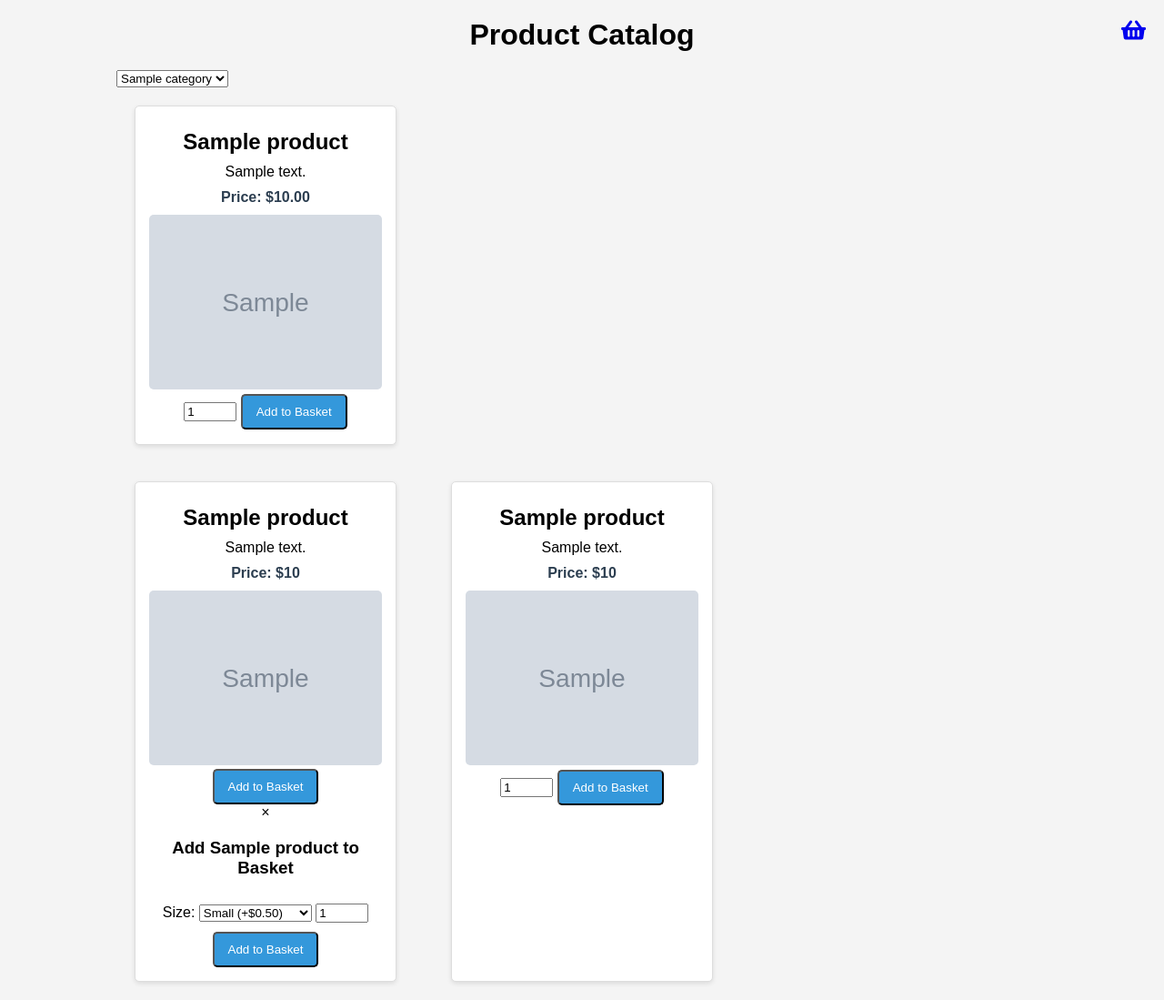
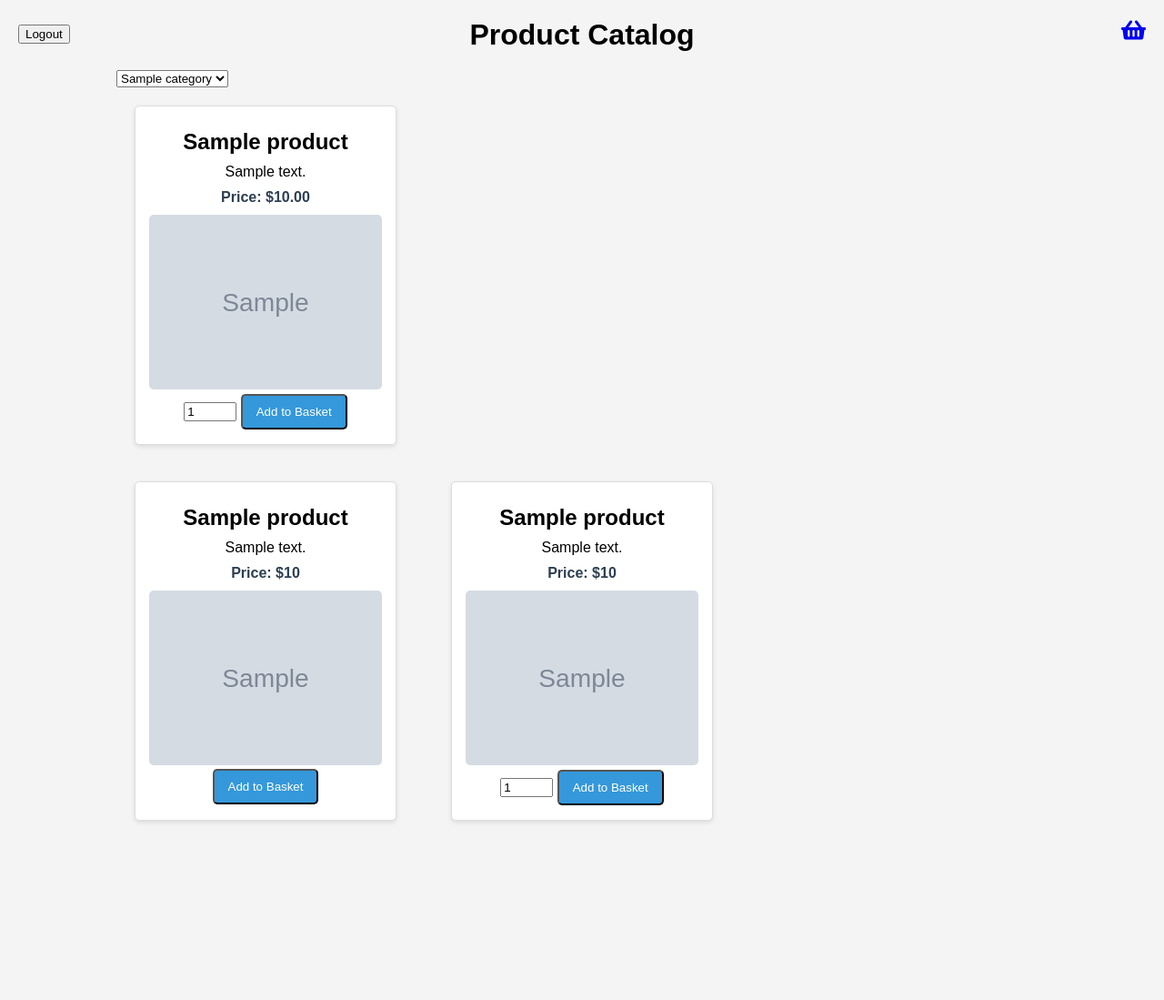
Before and after one commit to JonasPHenriksen/GTG-online-cafe-shop, a Django app: template products/templates/products/product_list.html in a window 1280 px wide. Shown: the whole page at 91% size. After the commit the page ends 904 px from the top, so only its background shows below. Run offline with Django 5.2, Linux system fonts and the light colour scheme; tables that the repository leaves empty hold one stand-in row (values such as "Sample post"); the template is opened without the code that fills it: values that come from a table or form of the project are taken from there, most other values are stand-ins (such as "Sample title", 1, 10 or a date in 2020); grey boxes marked "Sample" are stand-in pictures.

Commit message:
Fix drink size popup and add logout button on product list

```diff
--- a/products/templates/products/product_list.html
+++ b/products/templates/products/product_list.html
@@ -71,6 +71,34 @@
             width: 50px;
             margin: 10px 0;
         }
+        .popup {
+        display: none;
+        position: fixed;
+        z-index: 1000;
+        left: 0;
+        top: 0;
+        width: 100%;
+        height: 100%;
+        overflow: auto;
+        background-color: rgba(0,0,0,0.4);
+        }
+
+        .popup-content {
+        background-color: #fff;
+        margin: 10% auto;
+        padding: 20px;
+        border-radius: 8px;
+        width: 300px;
+        position: relative;
+        }
+
+        .close-popup {
+        position: absolute;
+        top: 8px;
+        right: 12px;
+        font-size: 24px;
+        cursor: pointer;
+        }
     </style>
 </head>
 <body>
@@ -93,6 +121,11 @@
     <a href="{% url 'view_basket' %}" style="position: fixed; top: 20px; right: 20px; font-size: 24px;">
         <i class="fas fa-shopping-basket"></i>
     </a>
+
+    <form method="post" action="{% url 'logout' %}" style="position: fixed; top: 20px; left: 20px; font-size: 24px;">
+        {% csrf_token %}
+        <button type="submit">Logout</button>
+      </form>
 
     <div class="container">
         <div class="product-grid">
@@ -121,7 +154,7 @@
                     <p class="price">Price: ${{ product.price }}</p>
                     <img src="{{ product.image.url }}" alt="{{ product.name }}">
                     <button class="order-button open-popup" data-product-id="{{ product.id }}">Add to Basket</button>
-                    <!-- Popup for Drinks -->
+                </div>
                 <div class="popup" id="popup-{{ product.id }}">
                     <div class="popup-content">
                         <span class="close-popup">&times;</span>
@@ -137,7 +170,6 @@
                             <input type="number" name="quantity" class="quantity-input" value="1" min="1">
                             <button type="submit" class="order-button">Add to Basket</button>
                         </form>
-                        </div>
                     </div>
                 </div>
             {% endfor %}
@@ -160,28 +192,21 @@
     <script src="https://code.jquery.com/jquery-3.6.0.min.js"></script>
     <script>
         $(document).ready(function() {
-            $('.add-to-basket-form').on('submit', function(event) {
-                event.preventDefault();
-
-                var form = $(this);
-                var url = form.attr('action');
-                var data = form.serialize();
-
-                $.post(url, data, function(response) {
-                    alert('Product added to basket!');
-                }).fail(function() {
-                    alert('Error adding product to basket.');
-                });
+            $('.open-popup').on('click', function () {
+                var productId = $(this).data('product-id');
+                $('#popup-' + productId).fadeIn(200);
             });
 
-            $('.open-popup').click(function() {
-                var productId = $(this).data('product-id');
-                $('#popup-' + productId).css('display', 'block');
+            $('.close-popup').on('click', function () {
+                $(this).closest('.popup').fadeOut(200);
             });
 
-            $('.close-popup').click(function() {
-                var productId = $(this).closest('.popup').attr('id').replace('popup-', '');
-                $('#popup-' + productId).css('display', 'none');
+            $(window).on('click', function (e) {
+                $('.popup').each(function () {
+                    if (e.target === this) {
+                        $(this).fadeOut(200);
+                    }
+                });
             });
 
             $('.add-to-basket-form').on('submit', function(event) {
@@ -192,11 +217,14 @@
                 var data = form.serialize();
 
                 $.post(url, data, function(response) {
+                    var popup = form.closest('.popup');
+                    if (popup.length) {
+                        popup.fadeOut(200);
+                    }
 
-                    var productId = form.closest('.popup').attr('id').replace('popup-', '');
-                    $('#popup-' + productId).css('display', 'none');
+                    alert('Product added to basket!');
+                    updateBasketTotal();
 
-                    updateBasketTotal();
                 }).fail(function() {
                     alert('Error adding product to basket.');
                 });
```
Lines whose indentation alone changed are shown as unchanged.
